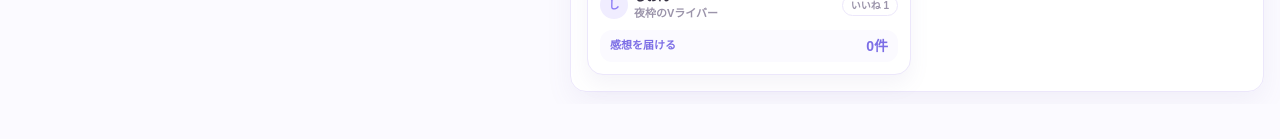
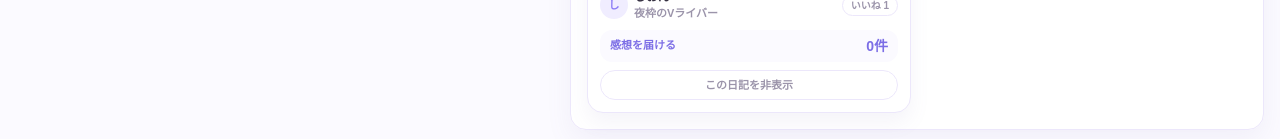
Before and after one commit to sakagami0831/daydrop, a Next.js app: page /mypage in a window 1280 px wide. Shown: the part 1216-1355 px from the top of the page. Before the commit the page ends 1320 px from the top, so only its background shows below. Built offline with nearby package versions, Linux system fonts and the light colour scheme.

Commit message:
Update DiaryCard.tsx

```diff
--- a/src/components/DiaryCard.tsx
+++ b/src/components/DiaryCard.tsx
@@ -12,7 +12,7 @@ const fallbackGradients = [
 ];
 
 export function DiaryCard({ diary }: { diary: Diary }) {
-  const { currentUser, users, getUser, toggleLike } = useDayDrop();
+  const { currentUser, users, getUser, toggleLike, hideDiary } = useDayDrop();
   const author = getUser(diary.authorId);
   const liked = currentUser ? diary.likedBy.includes(currentUser.id) : false;
   const deliveryLabel = getDeliveryLabel(diary, users);
@@ -98,6 +98,12 @@ export function DiaryCard({ diary }: { diary: Diary }) {
             {"\u4ef6"}
           </span>
         </Link>
+        <button
+          onClick={() => hideDiary(diary.id)}
+          className="mt-2 w-full rounded-full border border-[#ece7fb] bg-white px-3 py-1.5 text-[11px] font-black text-[#9b94aa]"
+        >
+          {"\u3053\u306e\u65e5\u8a18\u3092\u975e\u8868\u793a"}
+        </button>
       </div>
     </article>
   );
```
